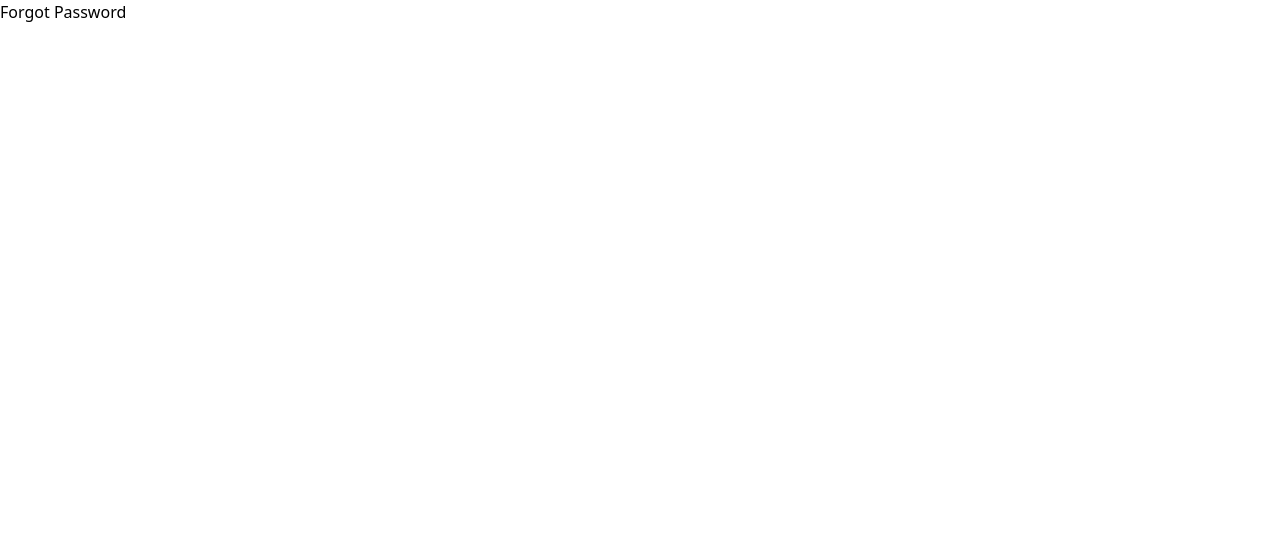
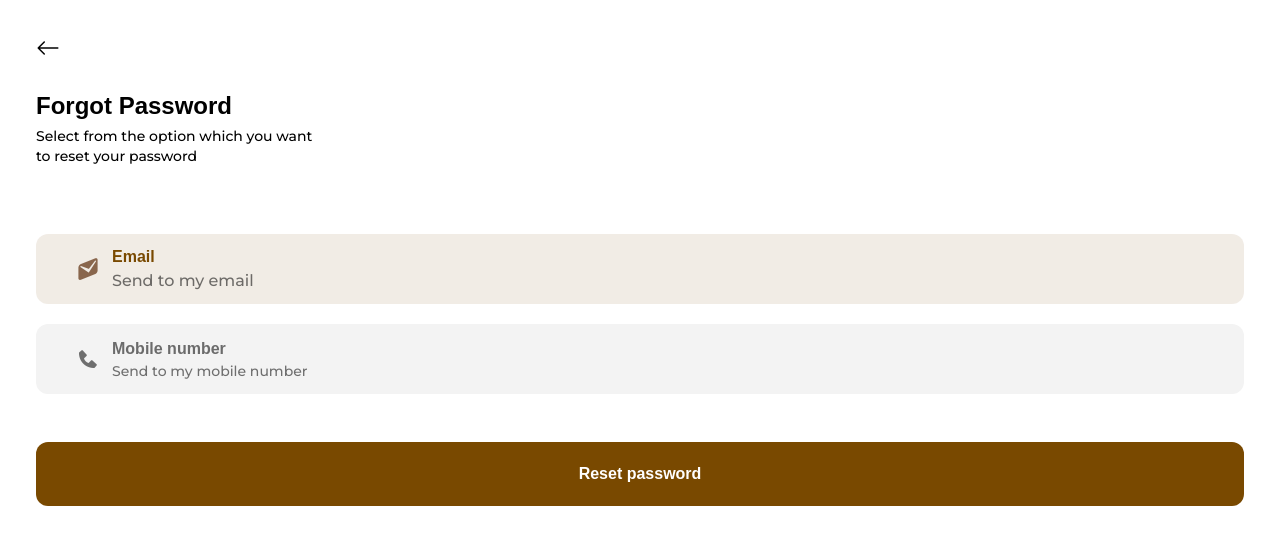
Before and after one commit to Thatgirl9/Foodie-app, a React (Vite) app: page /forgotpassword in a window 1280 px wide. Shown: the top 544 px of the page. Built offline with nearby package versions, Linux system fonts and the light colour scheme; a web font is replaced by a local one.

Commit message:
Forgot Password page completed. Fix: Updated routing logic

```diff
--- a/src/Pages/FirstPage/FirstPage.jsx
+++ b/src/Pages/FirstPage/FirstPage.jsx
@@ -90,14 +90,14 @@ const FirstPage = () => {
       <div className="flex justify-center items-center flex-col gap-3 mt-7 w-[90%] mb-7">
         <Link
           to="/signup"
-          className="bg-secondPageBtn text-white w-full h-12 rounded-md font-semibold hover:cursor-pointer hover:transition-all items-center justify-center flex"
+          className="bg-secondPageBtn text-white w-full h-14 rounded-md font-bold font-header hover:cursor-pointer hover:transition-all items-center justify-center flex"
         >
           <button>Sign Up</button>
         </Link>
 
         <Link
           to="/signin"
-          className="bg-transparent border border-secondPageBtn font-semibold h-12 w-full  rounded-md text-secondPageBtn hover:cursor-pointer items-center justify-center flex"
+          className="bg-transparent border border-secondPageBtn font-bold font-header h-14 w-full  rounded-md text-secondPageBtn hover:cursor-pointer items-center justify-center flex"
         >
           <button>Sign In</button>
         </Link>
--- a/src/Pages/ForgotPasswordPage/ForgotPw.jsx
+++ b/src/Pages/ForgotPasswordPage/ForgotPw.jsx
@@ -1,7 +1,80 @@
+import "./forgot.css";
+
+import ArrowLeft from "../../assets/SignIn/bi_arrow-left.png";
+import EmailIcon from "../../assets/ForgotPw/dashicons_email-alt2.png";
+import PhoneIcon from "../../assets/ForgotPw/bxs_phone.png";
+
+import { useNavigate } from "react-router-dom";
+
 const ForgotPassword = () => {
+  const navigate = useNavigate();
+
+  const handleGoBack = () => {
+    navigate(-1);
+  };
+
   return (
-    <div>
-      <h1>Forgot Password</h1>
+    <div className="p-9 flex flex-col">
+      <div className="mb-6">
+        <button onClick={handleGoBack}>
+          <img src={ArrowLeft} width="24px" height="24px" alt="Left Arrow" />
+        </button>
+      </div>
+
+      <div className="mb-8">
+        <div className="flex gap-1 flex-col">
+          <div>
+            <p className="font-header text-2xl font-[900]">Forgot Password</p>
+          </div>
+          <div>
+            <p className="text-sm font-medium font-body">
+              Select from the option which you want<br></br> to reset your
+              password
+            </p>
+          </div>
+        </div>
+      </div>
+
+      <div className="flex justify-center items-center mt-9 mb-5">
+        <button
+          className="bg-forgotEmail text-secondPageBtn w-full h-[70px] rounded-xl hover:cursor-pointer hover:transition-all flex gap-3 items-center pl-10 hover:border-secondPageBtn hover:border"
+          type="submit"
+        >
+          <img src={EmailIcon} alt="Email Icon" width="24px" height="24px" />
+          <p className="flex flex-col">
+            <span className="font-header text-left font-[900]">Email</span>
+            <span className="text-placeholder font-medium font-body">
+              Send to my email
+            </span>
+          </p>
+        </button>
+      </div>
+
+      <div className="flex justify-center items-center mb-3">
+        <button
+          className="bg-inputBtn w-full h-[70px] rounded-xl hover:cursor-pointer hover:transition-all flex gap-3 items-center pl-10 hover:border-secondPageBtn hover:border"
+          type="submit"
+        >
+          <img src={PhoneIcon} alt="Email Icon" width="24px" height="24px" />
+          <p className="flex flex-col">
+            <span className="font-header text-left font-[900] text-forgotPhone">
+              Mobile number
+            </span>
+            <span className="text-placeholder font-medium font-body text-sm">
+              Send to my mobile number
+            </span>
+          </p>
+        </button>
+      </div>
+
+      <div className="flex justify-center items-center mt-9 mb-3">
+        <button
+          className="bg-secondPageBtn text-white w-full h-16 rounded-xl font-bold hover:cursor-pointer hover:transition-all items-center justify-center flex font-header hover:border-secondPageBg hover:border"
+          type="submit"
+        >
+          Reset password
+        </button>
+      </div>
     </div>
   );
 };
--- a/src/Pages/SignInPage/SignIn.jsx
+++ b/src/Pages/SignInPage/SignIn.jsx
@@ -13,7 +13,11 @@ const SignIn = () => {
   const navigate = useNavigate();
 
   const handleGoBack = () => {
-    navigate(-1);
+    if (navigate(-1) === navigate("./welcomepage")) {
+      navigate("./firstpage");
+    } else {
+      navigate(-1);
+    }
   };
 
   const formSubmit = (e) => {
@@ -88,7 +92,7 @@ const SignIn = () => {
 
         <div className="flex justify-center items-center mt-6 mb-3">
           <button
-            className="bg-secondPageBtn text-white w-full h-14 rounded-md font-semibold hover:cursor-pointer hover:transition-all items-center justify-center flex"
+            className="bg-secondPageBtn text-white w-full h-14 rounded-md font-bold font-header hover:cursor-pointer hover:transition-all items-center justify-center flex"
             type="submit"
           >
             Login
@@ -111,11 +115,11 @@ const SignIn = () => {
         <div>
           <p className="flex items-center w-full gap-4 justify-center font-body">
             <span>
-              <img src={Line} alt="Line" width="113px" height="1px" />
+              <img src={Line} alt="Line" width="90px" height="1px" />
             </span>
             <span>Or with</span>
             <span>
-              <img src={Line} alt="Line" width="113px" height="1px" />
+              <img src={Line} alt="Line" width="90px" height="1px" />
             </span>
           </p>
         </div>
--- a/src/Pages/SignUpPage/SignUp.jsx
+++ b/src/Pages/SignUpPage/SignUp.jsx
@@ -8,7 +8,11 @@ const SignUp = () => {
   const navigate = useNavigate();
 
   const handleGoBack = () => {
-    navigate(-1);
+    if (navigate(-1) === navigate("./welcomepage")) {
+      navigate("./firstpage");
+    } else {
+      navigate(-1);
+    }
   };
 
   return (
@@ -32,6 +36,7 @@ const SignUp = () => {
           </div>
         </div>
       </div>
+
       <form action="">
         <div className="flex flex-col gap-5">
           <div>
@@ -76,7 +81,7 @@ const SignUp = () => {
 
         <div className="flex justify-center items-center mt-9 mb-3">
           <button
-            className="bg-secondPageBtn text-white w-full h-14 rounded-md font-semibold hover:cursor-pointer hover:transition-all items-center justify-center flex"
+            className="bg-secondPageBtn text-white w-full h-14 rounded-md font-bold font-header hover:cursor-pointer hover:transition-all items-center justify-center flex"
             type="submit"
           >
             Sign Up
--- a/src/main.jsx
+++ b/src/main.jsx
@@ -11,7 +11,7 @@ import ForgotPassword from "./Pages/ForgotPasswordPage/ForgotPw";
 
 const router = createBrowserRouter([
   {
-    path: "/",
+    path: "/welcomepage",
     element: <WelcomePage />,
   },
   {
--- a/tailwind.config.js
+++ b/tailwind.config.js
@@ -14,8 +14,8 @@ export default {
         secondPageBtn: "#794900",
         inputBtn: "#F3F3F3",
         placeholder: "#0000008C",
-
-
+        forgotEmail: '#7949001A',
+        forgotPhone: "#6B6B6B",
       },
 
       fontFamily: {
```
Also changed, not shown: src/assets/ForgotPw/bxs_phone.png (added), src/assets/ForgotPw/dashicons_email-alt2.png (added).
